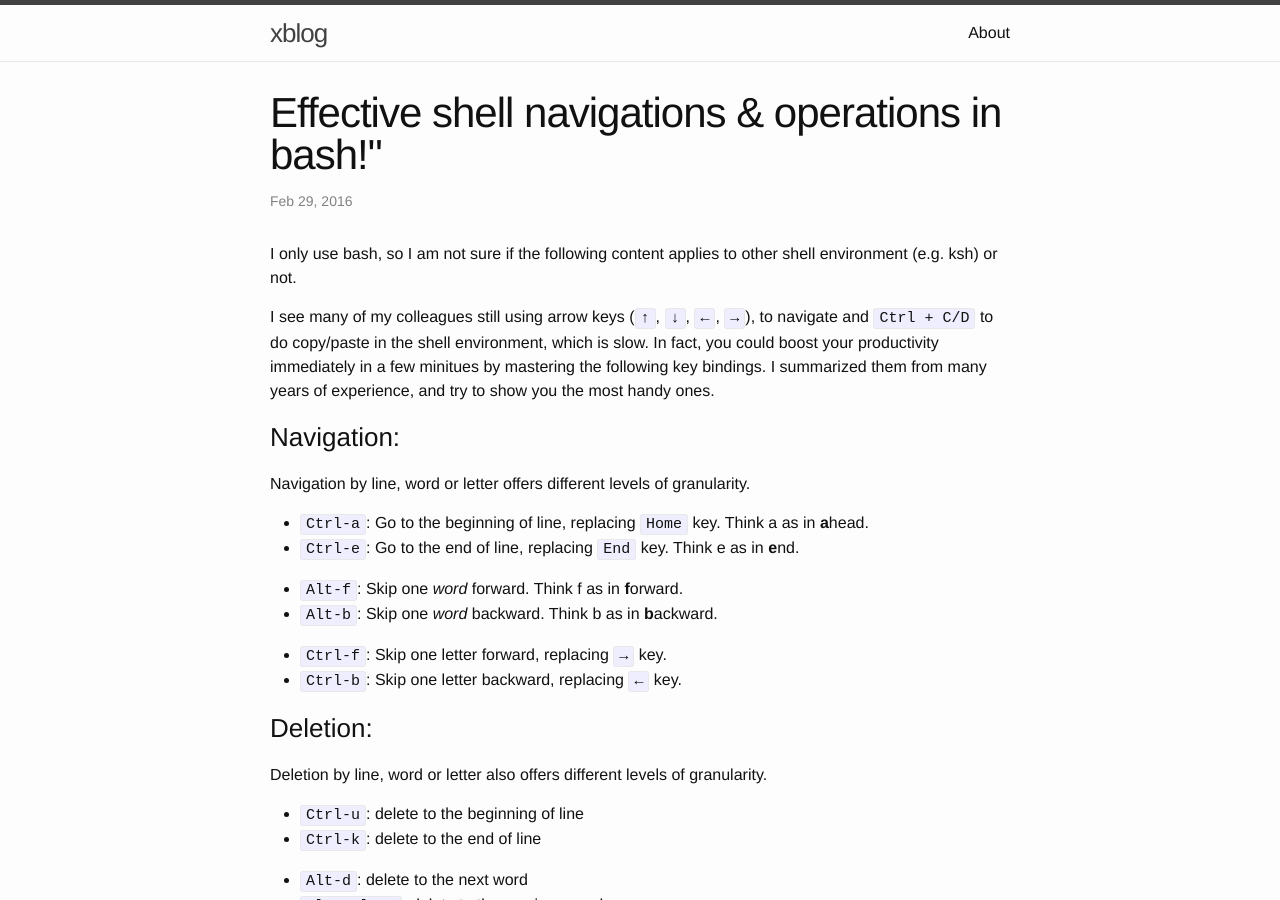
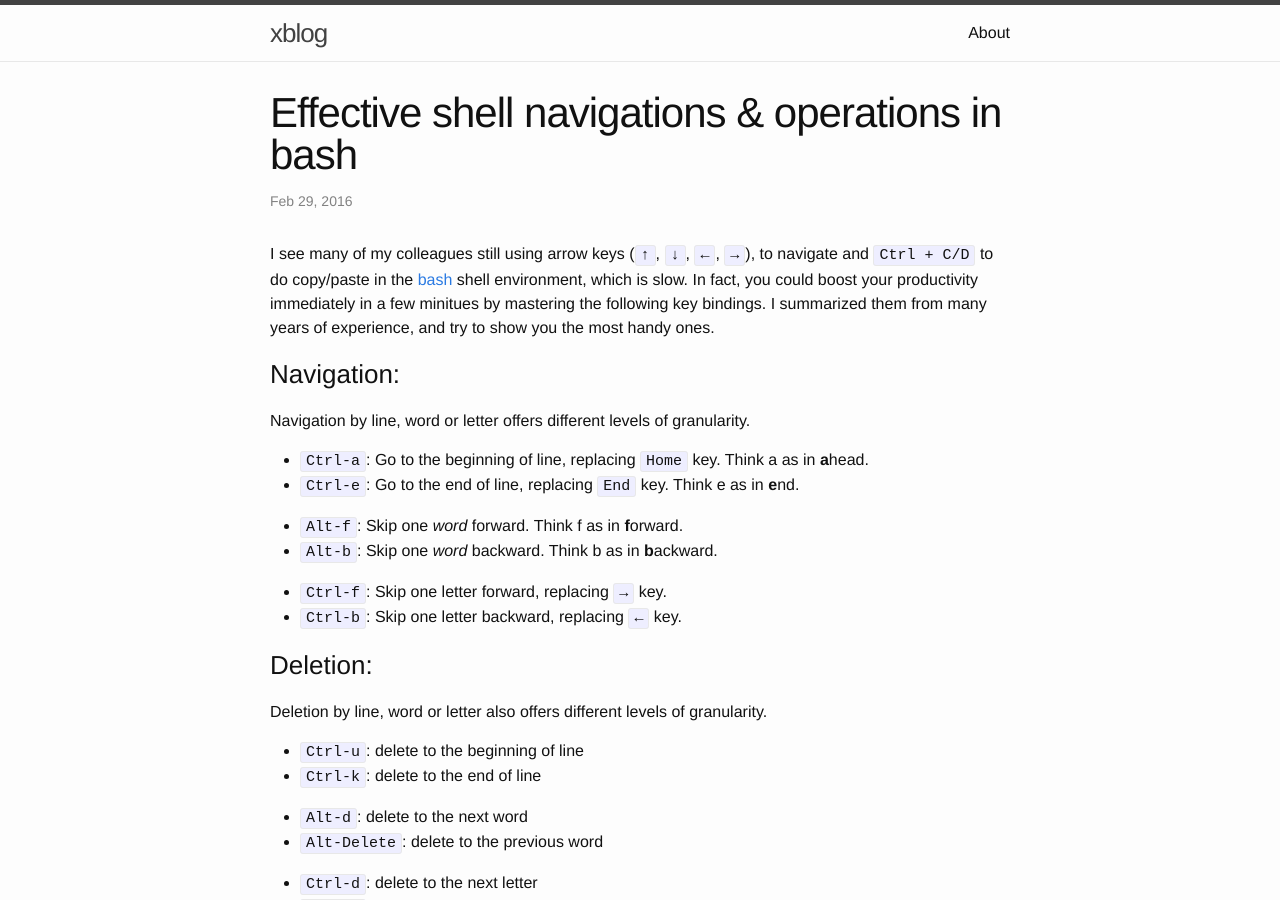
Before and after one commit to zyxue/zyxue.github.io, a Jekyll site: the page built from _posts/2016-02-29-effective-bash-navigation.md, in a window 1280 px wide and 900 px high. Built offline with Jekyll 4.4.1, drawn with Linux system fonts in a browser that asks for light colours.

Commit message:
updated _posts/2016-02-29-effective-bash-navigation.md

```diff
--- a/_posts/2016-02-29-effective-bash-navigation.md
+++ b/_posts/2016-02-29-effective-bash-navigation.md
@@ -1,14 +1,12 @@
 ---
 layout: post
-title:  Effective shell navigations & operations in bash!"
-tags: bash,shell,navigation
+title:  Effective shell navigations & operations in bash
+tags: shell,bash,navigation
 ---
 
-I only use bash, so I am not sure if the following content applies to other
-shell environment (e.g. ksh) or not.
-
 I see many of my colleagues still using arrow keys (`↑`, `↓`, `←`, `→`), to
-navigate and `Ctrl + C/D` to do copy/paste in the shell environment, which is
+navigate and `Ctrl + C/D` to do copy/paste in the
+[bash](https://www.gnu.org/software/bash/) shell environment, which is
 slow. In fact, you could boost your productivity immediately in a few minitues
 by mastering the following key bindings. I summarized them from many years of
 experience, and try to show you the most handy ones.
```
